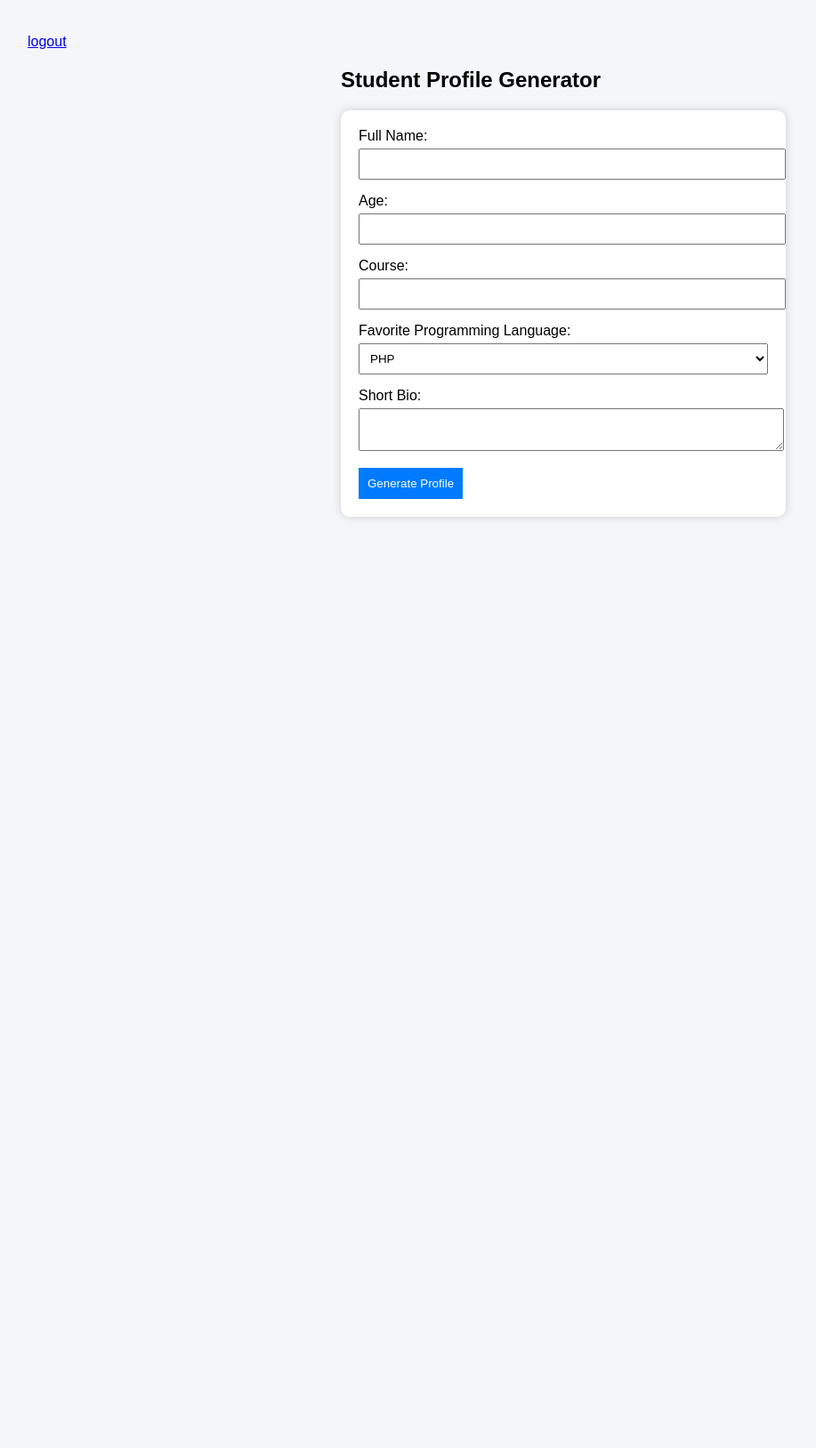
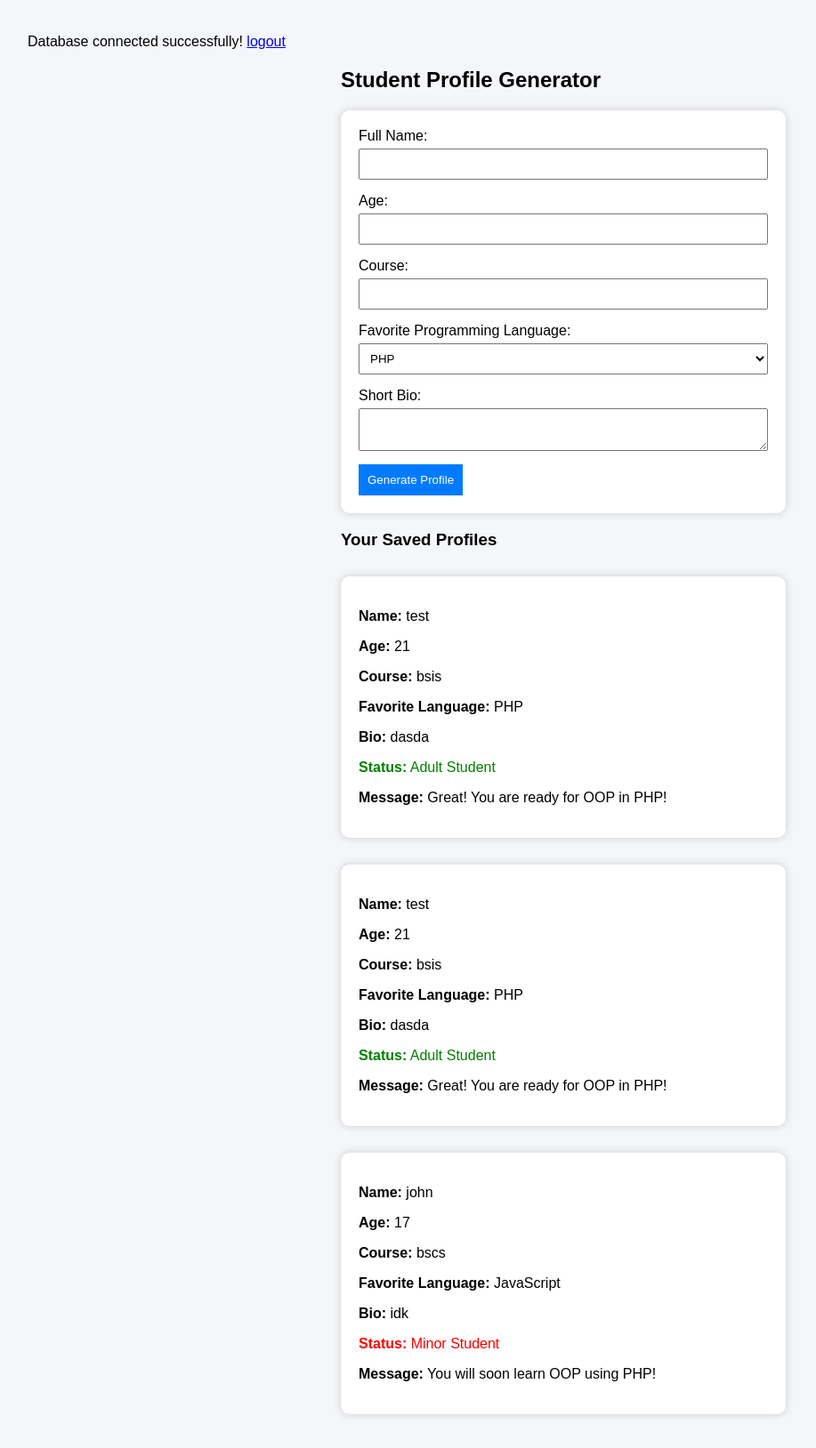
Before and after one commit to leoalolino/profile_generator-php, a PHP site: page /profile.php in a window 1280 px wide. Shown: the whole page at 89% size, without its empty margins (7-924 px from the left). Before the commit the page ends 584 px from the top, so only its background shows below. Run offline with PHP 8.4, Linux system fonts and the light colour scheme; a user stored in the database is signed in; data comes from the database, SQL or seed files in the repository; both versions use the stored data as it was after the commit.

Commit message:
nay giusob gamay

```diff
--- a/profile.php
+++ b/profile.php
@@ -1,29 +1,39 @@
 <?php
+session_start();
+require "pdo.php";
 
-// Array of programming languages
 $languages = ["PHP", "JavaScript", "Python", "Java", "C++"];
-
 $profileCreated = false;
 
 if ($_SERVER["REQUEST_METHOD"] == "POST") {
-
-  // Basic security (good practice even before OOP)
   $fullname = htmlspecialchars($_POST['fullname']);
   $age = htmlspecialchars($_POST['age']);
   $course = htmlspecialchars($_POST['course']);
   $favorite = htmlspecialchars($_POST['favorite']);
   $bio = htmlspecialchars($_POST['bio']);
 
+  $stmt = $pdo->prepare("INSERT INTO profiles (username, fullname, age, course, favorite, bio, created_at) VALUES (:username, :fullname, :age, :course, :favorite, :bio, NOW())");
+  $stmt->execute([
+    'username' => $_SESSION['user'],
+    'fullname' => $fullname,
+    'age'      => $age,
+    'course'   => $course,
+    'favorite' => $favorite,
+    'bio'      => $bio
+  ]);
+
   $profileCreated = true;
 }
+
+$stmt = $pdo->prepare("SELECT * FROM profiles WHERE username = :username ORDER BY created_at DESC");
+$stmt->execute(['username' => $_SESSION['user']]);
+$profiles = $stmt->fetchAll(PDO::FETCH_ASSOC);
 ?>
-
 <!DOCTYPE html>
 <html>
 
 <head>
   <title>Student Profile Generator</title>
-
   <style>
     body {
       font-family: Arial, sans-serif;
@@ -76,26 +86,19 @@ if ($_SERVER["REQUEST_METHOD"] == "POST") {
       color: green;
     }
   </style>
-
 </head>
 
 <body>
   <a href="logout.php">logout</a>
   <div class="container">
-
     <h2>Student Profile Generator</h2>
-
     <form id="profileForm" method="POST">
-
       <label>Full Name:</label>
       <input type="text" id="fullname" name="fullname">
-
       <label>Age:</label>
       <input type="number" id="age" name="age">
-
       <label>Course:</label>
       <input type="text" id="course" name="course">
-
       <label>Favorite Programming Language:</label>
       <select id="favorite" name="favorite">
         <?php
@@ -104,18 +107,14 @@ if ($_SERVER["REQUEST_METHOD"] == "POST") {
         }
         ?>
       </select>
-
       <label>Short Bio:</label>
       <textarea id="bio" name="bio"></textarea>
-
       <button type="submit">Generate Profile</button>
-
     </form>
 
     <?php if ($profileCreated): ?>
       <div class="profile-card">
         <h3>Student Profile</h3>
-
         <p><strong>Name:</strong>
           <?php echo $fullname; ?>
         </p>
@@ -131,16 +130,12 @@ if ($_SERVER["REQUEST_METHOD"] == "POST") {
         <p><strong>Bio:</strong>
           <?php echo $bio; ?>
         </p>
-
         <?php
-        // Age condition
         if ($age < 18) {
           echo "<p class='minor'><strong>Status:</strong> Minor Student</p>";
         } else {
           echo "<p class='adult'><strong>Status:</strong> Adult Student</p>";
         }
-
-        // Favorite language condition
         if ($favorite == "PHP") {
           echo "<p><strong>Message:</strong> Great! You are ready for OOP in PHP!</p>";
         } else {
@@ -150,25 +145,56 @@ if ($_SERVER["REQUEST_METHOD"] == "POST") {
       </div>
     <?php endif; ?>
 
+    <h3>Your Saved Profiles</h3>
+    <?php if (count($profiles) > 0): ?>
+      <?php foreach ($profiles as $p): ?>
+        <div class="profile-card">
+          <p><strong>Name:</strong>
+            <?php echo $p['fullname']; ?>
+          </p>
+          <p><strong>Age:</strong>
+            <?php echo $p['age']; ?>
+          </p>
+          <p><strong>Course:</strong>
+            <?php echo $p['course']; ?>
+          </p>
+          <p><strong>Favorite Language:</strong>
+            <?php echo $p['favorite']; ?>
+          </p>
+          <p><strong>Bio:</strong>
+            <?php echo $p['bio']; ?>
+          </p>
+          <?php
+          if ($p['age'] < 18) {
+            echo "<p class='minor'><strong>Status:</strong> Minor Student</p>";
+          } else {
+            echo "<p class='adult'><strong>Status:</strong> Adult Student</p>";
+          }
+          if ($p['favorite'] == "PHP") {
+            echo "<p><strong>Message:</strong> Great! You are ready for OOP in PHP!</p>";
+          } else {
+            echo "<p><strong>Message:</strong> You will soon learn OOP using PHP!</p>";
+          }
+          ?>
+        </div>
+      <?php endforeach; ?>
+    <?php else: ?>
+      <p>You have no profiles yet. Create one above!</p>
+    <?php endif; ?>
+
   </div>
-
   <script>
-    // Modern JavaScript approach
     document.getElementById("profileForm").addEventListener("submit", function(event) {
-
       const fullname = document.getElementById("fullname").value.trim();
       const age = document.getElementById("age").value.trim();
       const course = document.getElementById("course").value.trim();
       const bio = document.getElementById("bio").value.trim();
-
       if (fullname === "" || age === "" || course === "" || bio === "") {
         alert("Please complete all fields.");
-        event.preventDefault(); // Stop form submission
+        event.preventDefault();
       }
-
     });
   </script>
-
 </body>
 
 </html>
```
Also changed, not shown: users.sql (+42 -3 lines).
